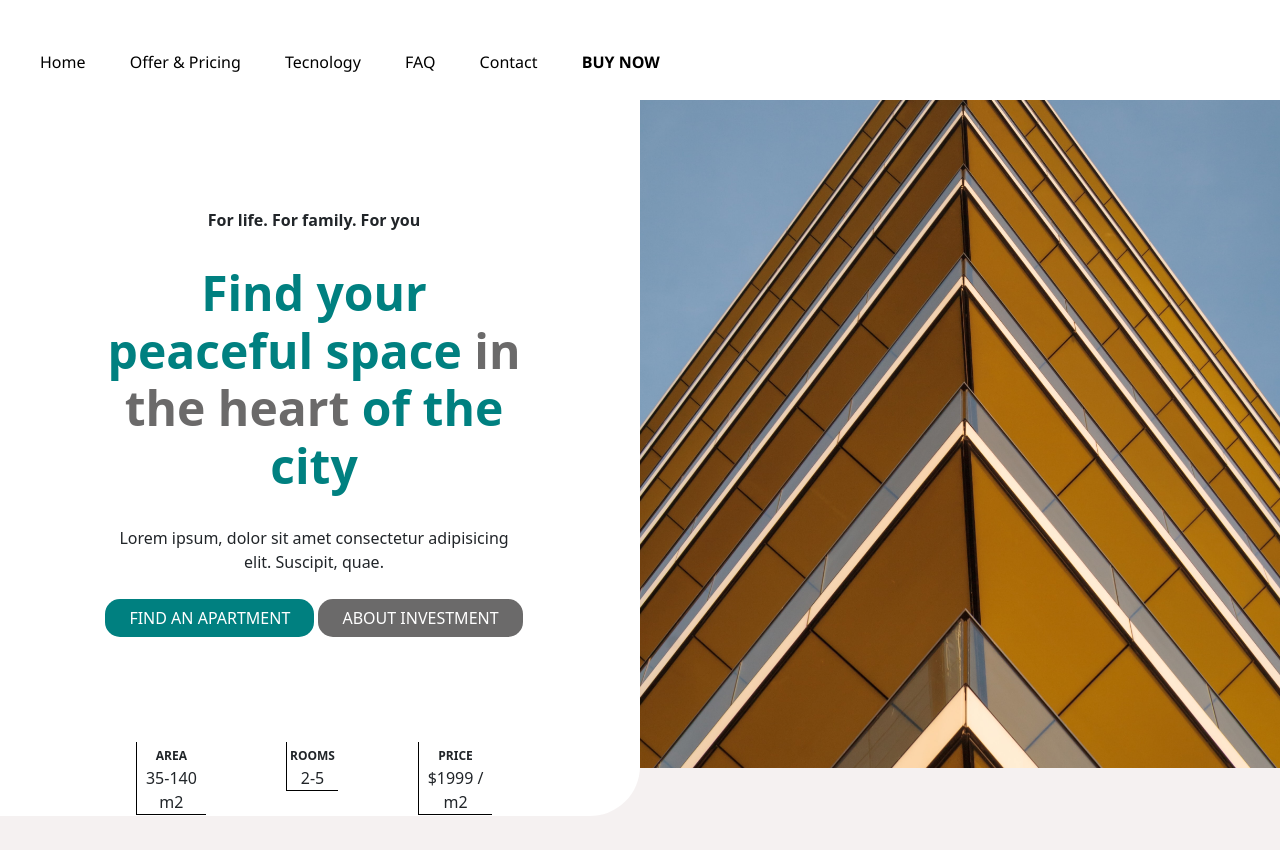
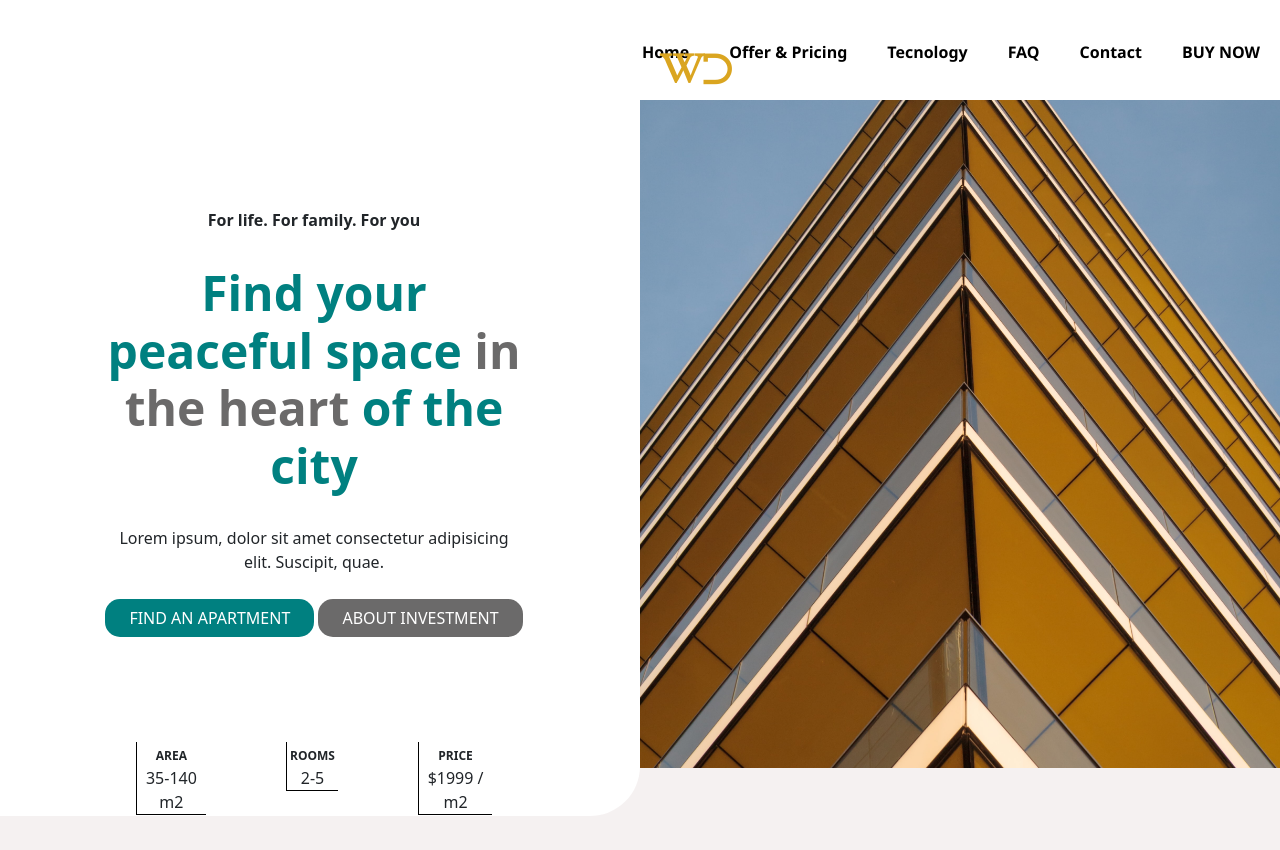
Before and after one commit to Abrar-00/We-Developer, a plain HTML site: page index.html in a window 1280 px wide. Shown: the top 850 px of the page. Drawn offline with nearby package versions, Linux system fonts and the light colour scheme.

Commit message:
modified

```diff
--- a/index.html
+++ b/index.html
@@ -31,14 +31,18 @@
   </head>
   <body>
     <div id="navbar">
-      <a href="#default" id="logo"><span class="custom-logo"></span></a>
       <div id="navbar">
+        <a href="#buynow"> <b>BUY NOW</b></a>
+        <a href="#contact">Contact</a>
+        <a href="#FAQ">FAQ</a>
+        <a href="#Tecnology">Tecnology</a>
+        <a href="#offer">Offer & Pricing</a>
         <a class="" href="#home">Home</a>
-        <a href="#offer">Offer & Pricing</a>
-        <a href="#Tecnology">Tecnology</a>
-        <a href="#FAQ">FAQ</a>
-        <a href="#contact">Contact</a>
-        <a href="#buynow"> <b>BUY NOW</b></a>
+        <a href="#" id="logo"
+          ><span class="custom-logo"
+            ><i class="fab fa-wikipedia-w"></i
+            ><i class="fab fa-dyalog"></i></span
+        ></a>
         <!-- <a id="buynow" type="">BUY NOW</a> -->
       </div>
     </div>
--- a/style.css
+++ b/style.css
@@ -10,6 +10,14 @@ body {
 title {
   color: teal;
   font-weight: bold;
+}
+.custom-logo {
+  color: black;
+  padding-right: 33rem;
+  color: goldenrod;
+}
+.fa-wikipedia-w {
+  font-weight: 700;
 }
 #navbar {
   overflow: hidden;
@@ -27,7 +35,9 @@ title {
 /* Style the navbar links */
 #navbar a {
   color: black;
-  text-align: center;
+  font-weight: bold;
+  float: right;
+  /* text-align: right; */
   margin: -0.3rem 0.5rem;
   padding: 0px 12px;
   text-decoration: none;
@@ -35,6 +45,9 @@ title {
   line-height: 15px;
   border-radius: 4px;
   font-family: "Segoe UI", Tahoma, Geneva, Verdana, sans-serif;
+}
+#navbar a:hover {
+  font-size: 1.1rem;
 }
 #header-content {
   height: 51rem;
```
